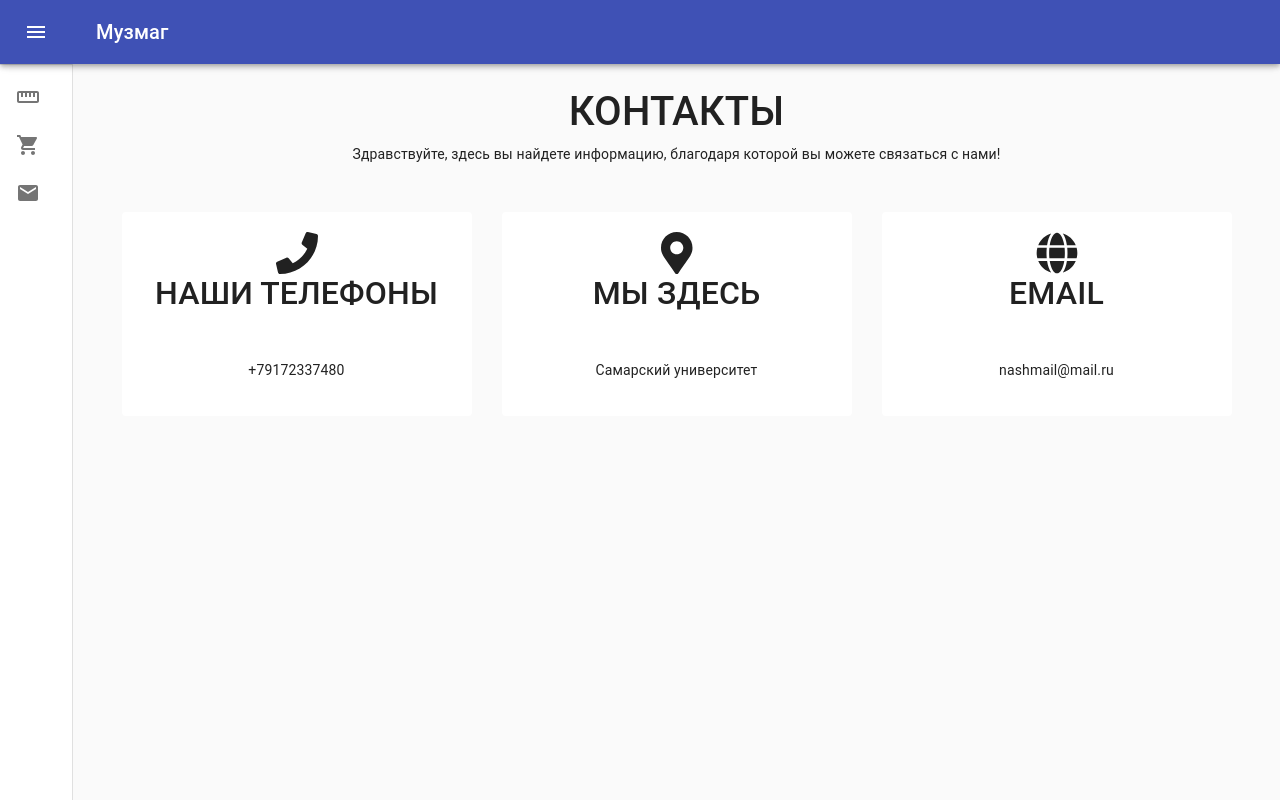
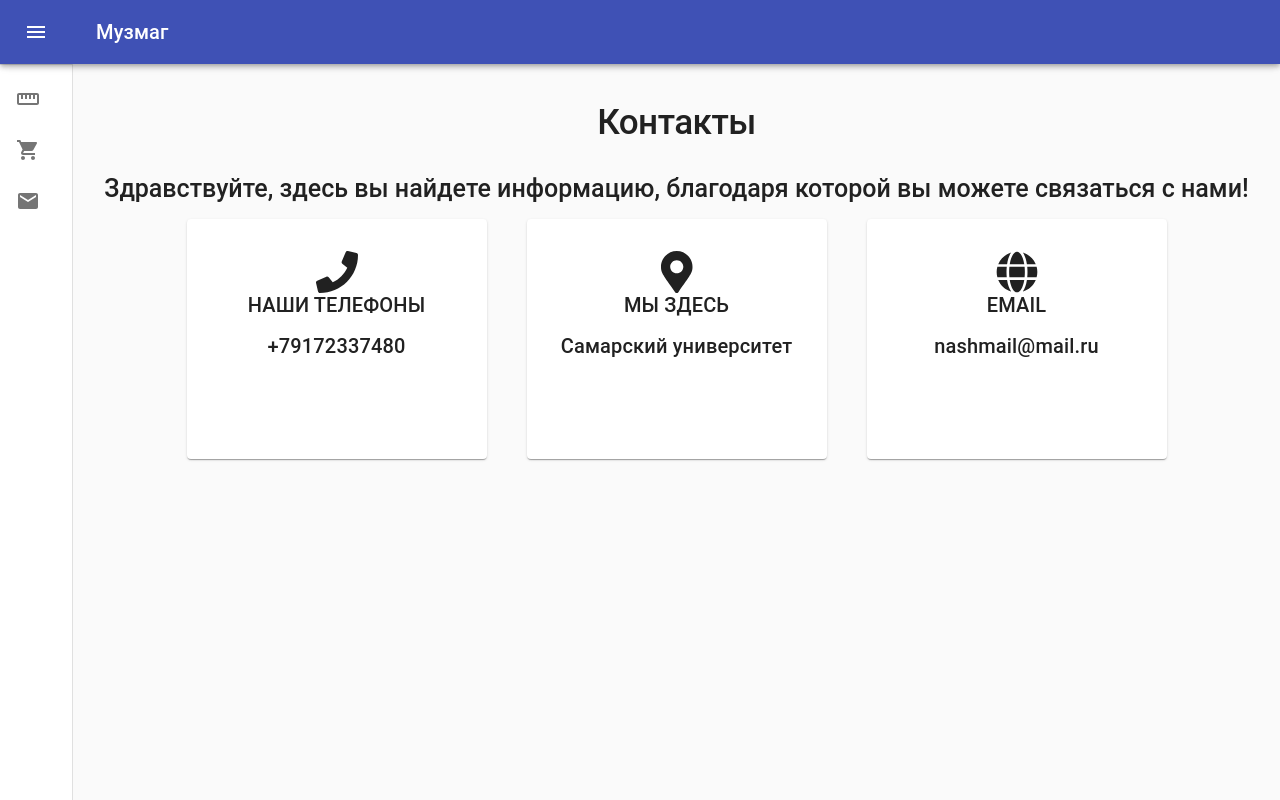
Before and after one commit to algorithm-ssau/reactMusicApp, a React (Create React App) app: page /contacts in a window 1280 px wide. Built offline with nearby package versions, Linux system fonts and the light colour scheme.

Commit message:
Update contactPage.js

```diff
--- a/src/contactPage/contactPage.js
+++ b/src/contactPage/contactPage.js
@@ -4,44 +4,90 @@ import { faPhone } from "@fortawesome/free-solid-svg-icons";
 import { faMapMarkerAlt } from "@fortawesome/free-solid-svg-icons";
 import { faGlobe } from "@fortawesome/free-solid-svg-icons";
 import { FontAwesomeIcon } from "@fortawesome/react-fontawesome";
+import { makeStyles } from '@material-ui/core/styles';
+import { createMuiTheme, responsiveFontSizes, ThemeProvider } from '@material-ui/core/styles';
+import Typography from '@material-ui/core/Typography';
+import Grid from '@material-ui/core/Grid';
+import Paper from '@material-ui/core/Paper';
+const useStyles = makeStyles((theme) => ({
+    root: {
+        display: 'flex',
+        flexWrap: 'wrap',
+    },
+    paper: {
+        height: 240,
+        width: 300,
+        textAlign: 'center',
+        padding: theme.spacing(4),
+    },
+  }));
+let theme = createMuiTheme({
+    typography: {
+        useNextVariants: true,
+        fontWeightMedium: 500,
+        h1:{
+            fontWeight: '500',
+            fontSize: '35px',
+            lineHeight: '2',
+            textAlign: "center",
+        },
+        body1:{
+            fontSize: '18px',
+        },
+        overline:{
+            fontStyle: 'italic'
+        },
+        h3:{
+            fontSize: '25px',
+            fontWeight: '500',
+            textAlign: "center",
+        },
+        h4:{
+          fontSize: '20px',
+          fontWeight: '500',
+        }
 
+    },
+});
+function ContactPage(props) {
+  const classes = useStyles();
+    const [spacing, setSpacing] = React.useState(5);
 
-
-function ContactPage(props) {
     return (
-        <div className="container">
-        <h1 className="text-center text-uppercase">контакты</h1>
-        <p className="text-center w-75 m-auto">Здравствуйте, здесь вы найдете информацию, благодаря которой вы можете связаться с нами!</p>
-        <div className="row">
-          <div className="col-sm-12 col-md-4 col-lg-4 my-5">
-            <div className="card border-0">
-               <div className="card-body text-center">
-                 < FontAwesomeIcon icon={faPhone} aria-hidden="true" size="3x"/>
-                 <h2 className="text-uppercase mb-5">наши телефоны</h2>
-                 <p>+79172337480</p>
-               </div>
-             </div>
-          </div>
-          <div className="col-sm-12 col-md-4 col-lg-4 my-5">
-            <div className="card border-0">
-               <div className="card-body text-center">
-                 < FontAwesomeIcon icon={faMapMarkerAlt} aria-hidden="true" size="3x"/>
-                 <h2 className="text-uppercase mb-5">мы здесь</h2>
-                <address>Самарский университет</address>
-               </div>
-             </div>
-          </div>
-          <div className="col-sm-12 col-md-4 col-lg-4 my-5">
-            <div className="card border-0">
-               <div className="card-body text-center">
-                  < FontAwesomeIcon icon={faGlobe} aria-hidden="true" size="3x"/>
-                 <h2 className="text-uppercase mb-5">email</h2>
-                 <p>nashmail@mail.ru</p>
-               </div>
-             </div>
-          </div>
-        </div>
-    </div>);
+        <ThemeProvider theme={theme}>
+        <div className={classes.root}></div>
+        <Typography variant="h1" paragraph>Контакты</Typography>
+        <div className="w-100"></div>
+        <Typography variant="h3" paragraph>Здравствуйте, здесь вы найдете информацию, благодаря которой вы можете связаться с нами!</Typography>
+        <Grid container className={classes.root} >
+        <Grid item xs={12}>
+          <Grid container justify="center" spacing={spacing}>
+              <Grid item>
+                <Paper className={classes.paper}>
+                < FontAwesomeIcon icon={faPhone} aria-hidden="true" size="3x"/>
+                <Typography variant="h4" paragraph>НАШИ ТЕЛЕФОНЫ</Typography>
+                <Typography variant="h4">+79172337480</Typography>
+                </Paper>
+              </Grid>
+              <Grid item>
+                <Paper className={classes.paper}>
+                < FontAwesomeIcon icon={faMapMarkerAlt} aria-hidden="true" size="3x"/>
+                <Typography variant="h4" paragraph>МЫ ЗДЕСЬ</Typography>
+                <Typography variant="h4">Самарский университет</Typography>
+                </Paper>
+              </Grid>
+              <Grid item>
+                <Paper className={classes.paper}>
+                < FontAwesomeIcon icon={faGlobe} aria-hidden="true" size="3x"/>
+                <Typography variant="h4" paragraph>EMAIL</Typography>
+                <Typography variant="h4">nashmail@mail.ru</Typography>
+                </Paper>
+              </Grid>
+          </Grid>
+        </Grid>
+        </Grid>
+    </ThemeProvider>
+    );
 }
 
 export default ContactPage;
```
